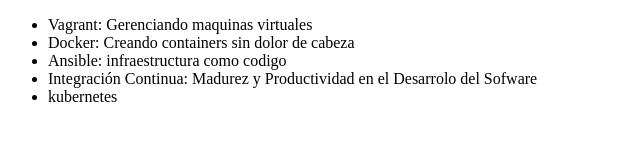
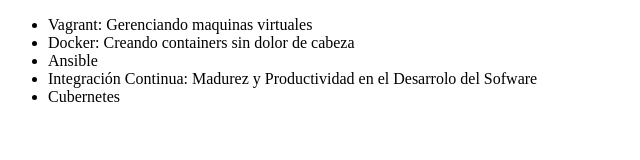
Before and after one commit to braulioboada/alura-git, a plain HTML site: page index.html in a window 1280 px wide. Shown: the whole page, without its empty margins (0-640 px from the left). Drawn offline with Linux system fonts and the light colour scheme.

Commit message:
Revert "Cambiando el nombre del curso Ansible"
This reverts commit 3ec893c2d729645cc6036d1d3540dd9097ba9781.

```diff
--- a/index.html
+++ b/index.html
@@ -8,9 +8,9 @@
         <ul>
             <li>Vagrant: Gerenciando maquinas virtuales</li>
             <li>Docker: Creando containers sin dolor de cabeza</li>
-            <li>Ansible: infraestructura como codigo</li>
+            <li>Ansible</li>
             <li>Integración Continua: Madurez y Productividad en el Desarrolo del Sofware</li>
-            <li>kubernetes</li>
+            <li>Cubernetes</li>
         </ul>
     </body>
 </html>
```
